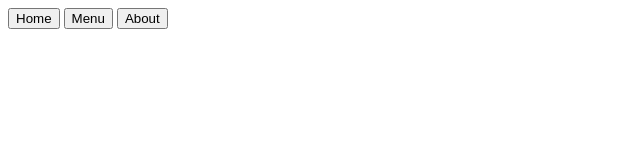
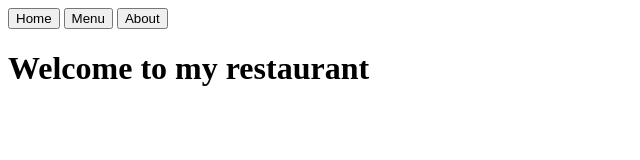
Before and after one commit to AaronGulman/Restaurant-Page, a plain HTML site: page index.html in a window 1280 px wide. Shown: the whole page, without its empty margins (0-640 px from the left). Drawn offline with Linux system fonts and the light colour scheme.

Commit message:
Testing bundling of index.css

```diff
--- a/index.html
+++ b/index.html
@@ -3,7 +3,7 @@
   <head>
     <meta charset="utf-8">
     <title>Restaurant page</title>
-  <meta name="viewport" content="width=device-width, initial-scale=1"><script defer src="bundled64bdebd7006fd97e906.js"></script></head>
+  <meta name="viewport" content="width=device-width, initial-scale=1"><script defer src="bundle70a06e4a157e587c4bd2.js"></script></head>
   <body>
 	<header>
 		<nav>
@@ -13,7 +13,10 @@
 		</nav>
 	</header>
 
-	<div id="content"></div>
+	<div id="content">
+		<h1>Welcome to my restaurant</h1>
+
+	</div>
 
   </body>
 </html>
```
